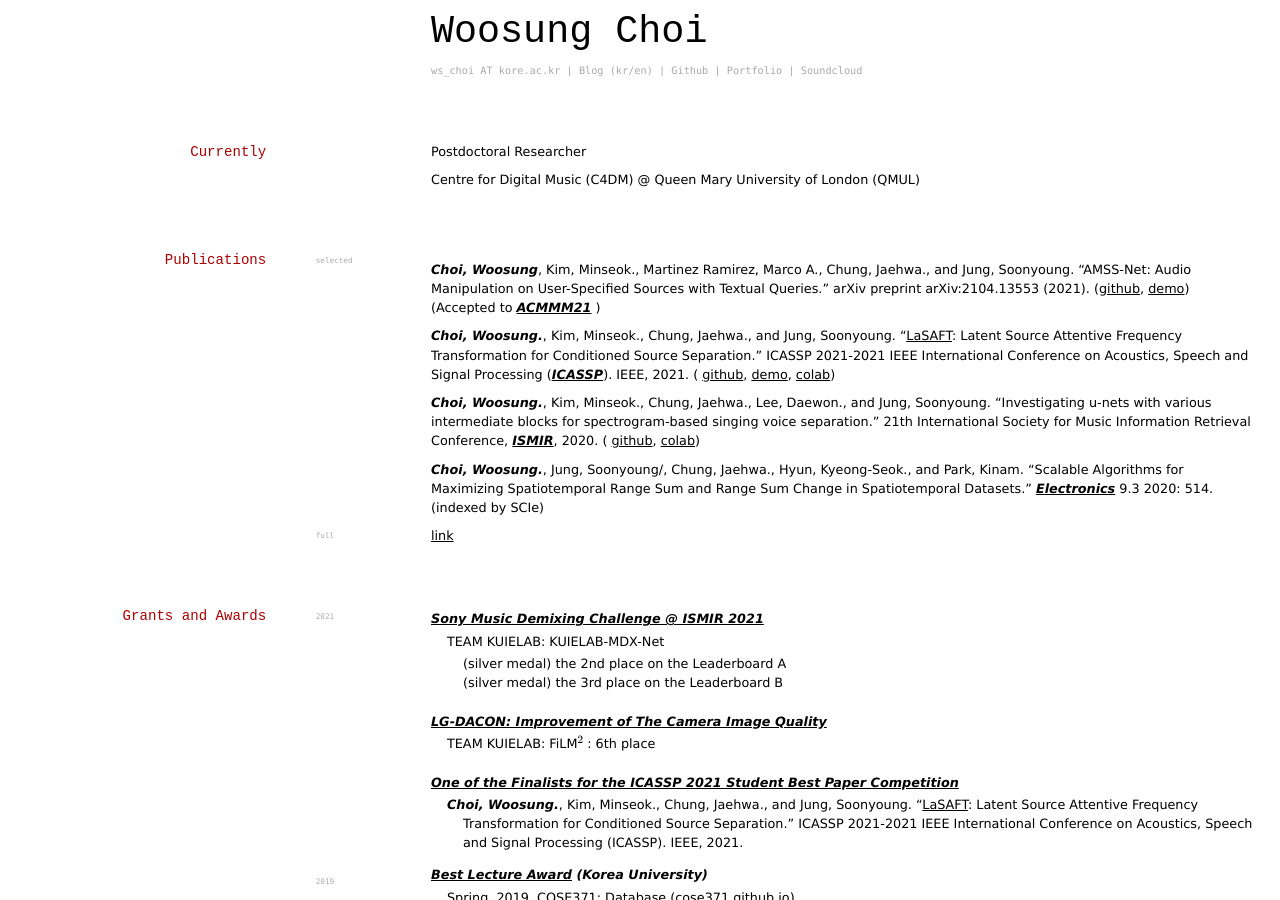
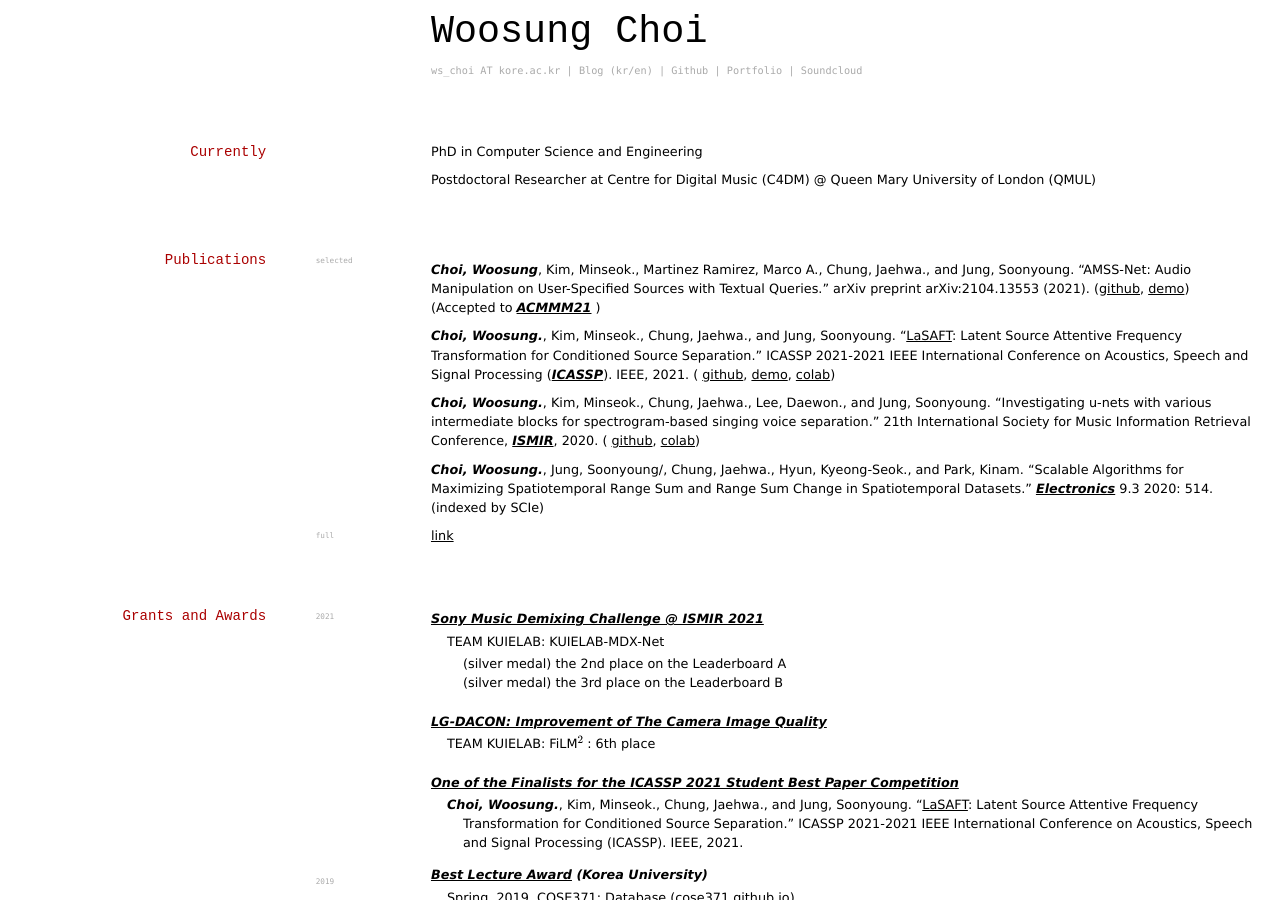
Before and after one commit to ws-choi/cv, a Jekyll site: the page built from index.md, in a window 1280 px wide and 900 px high. Built offline with Jekyll 4.4.1, drawn with Linux system fonts in a browser that asks for light colours; formulas are drawn with MathJax 3.

Commit message:
Update index.md

```diff
--- a/index.md
+++ b/index.md
@@ -15,9 +15,9 @@ title: Woosung Choi
 
 ## Currently
 
-Postdoctoral Researcher
+PhD in Computer Science and Engineering
 
-Centre for Digital Music (C4DM) @ Queen Mary University of London (QMUL)
+Postdoctoral Researcher at Centre for Digital Music (C4DM) @ Queen Mary University of London (QMUL)
 
 ## Publications
 
```
